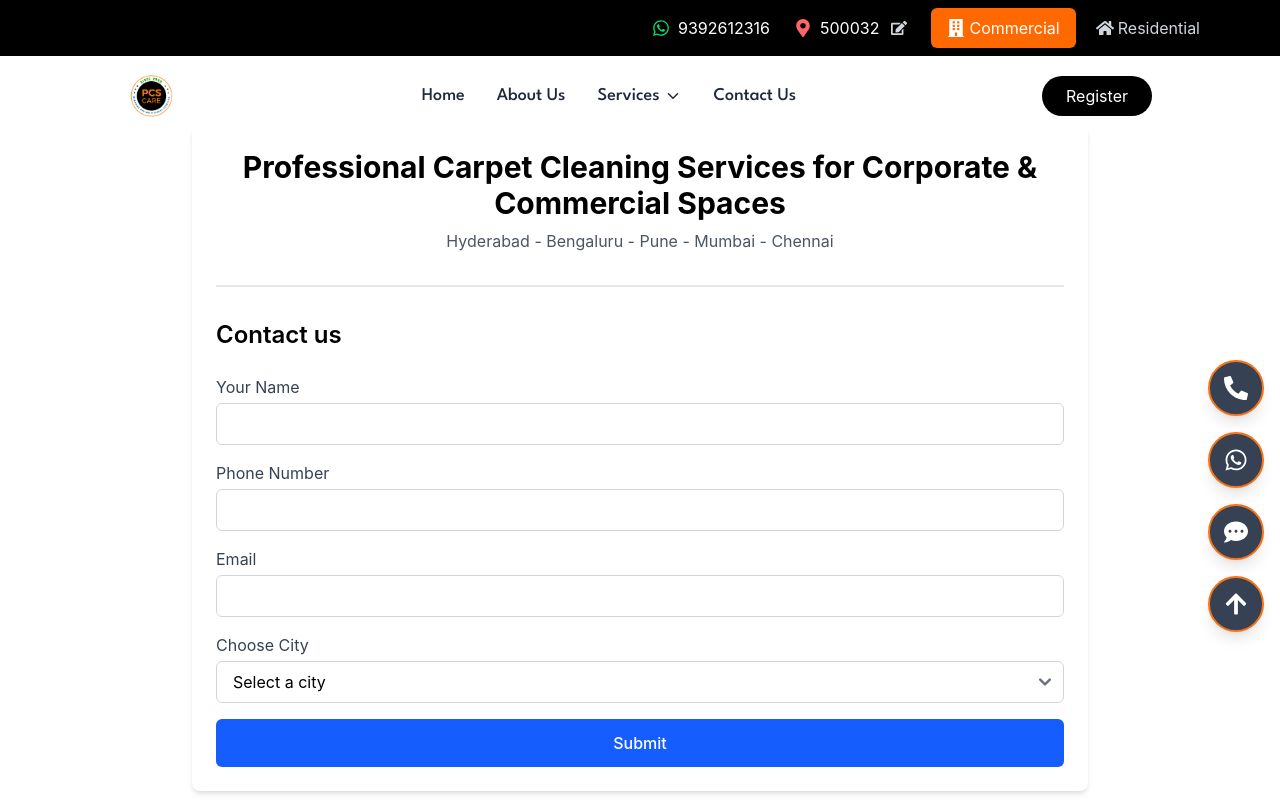
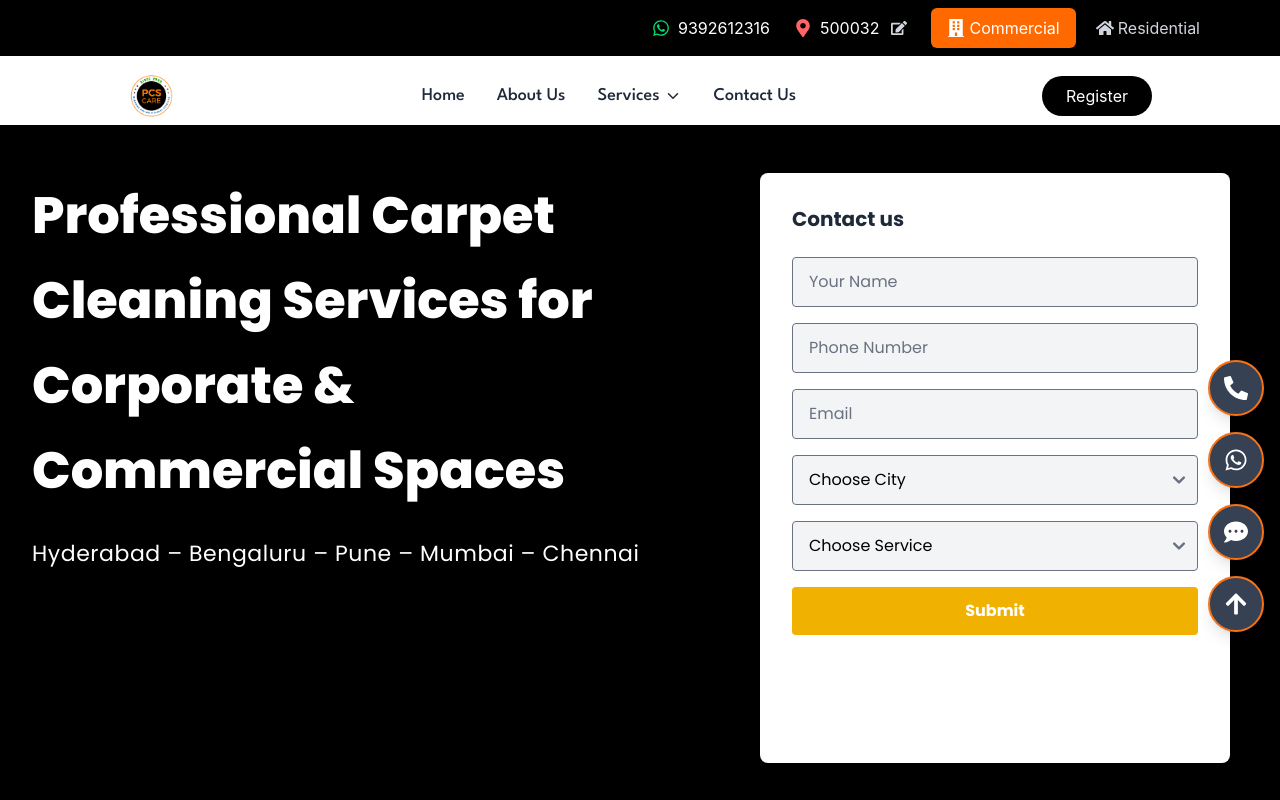
Before and after one commit to rayulu7/PCS-Care, a React (Vite) app in the folder rayulu/: page /Corporate-services/carpet-cleaning in a window 1280 px wide. Shown: the top 800 px of the page. Built offline with nearby package versions, Linux system fonts and the light colour scheme.

Commit message:
corporate carpet section updated

```diff
--- a/rayulu/src/components/CorporateCarpetCleaning/CorporateCarpet.jsx
+++ b/rayulu/src/components/CorporateCarpetCleaning/CorporateCarpet.jsx
@@ -8,6 +8,7 @@ import CorporateCarpetCleaningTypes from './CorporateCarpet2';
 import CorporateCarpetExpectSection from './CorporateCarpetExpectation';
 import ChooseUs from '../Form/ChooseUs';
 import CorporateCarpetQuestions from './CorporateCarpetQuestions';
+import CorporateCarpetForm from './CorporateCarpetForm';
 
 
 
@@ -22,7 +23,7 @@ const CorporateCarpetCleaningService = () => {
 
   return (
     <div>
-        <ContactForm />
+        <CorporateCarpetForm />
     <div className="min-h-screen bg-gray-50 font-poppins">
       <div className="max-w-6xl mx-auto p-8">
 
--- a/rayulu/src/components/CorporateCarpetCleaning/CorporateCarpet2.jsx
+++ b/rayulu/src/components/CorporateCarpetCleaning/CorporateCarpet2.jsx
@@ -3,6 +3,7 @@ import React from 'react';
 
 import CorporateCities from './CorporateCities.jsx'
 import CorporateCarpetAreasSection from './CorporateCarpetArea.jsx';
+import CorporateAreasSection from './CorporateAreas.jsx';
 
 const CorporateCarpetCleaningTypes = () => {
   const services = [
@@ -105,7 +106,7 @@ const CorporateCarpetCleaningTypes = () => {
       </div>
     </div>
     <CorporateCities />
-    <CorporateCarpetAreasSection />
+    <CorporateAreasSection />
    </>
   );
 };
--- /dev/null
+++ b/rayulu/src/components/CorporateCarpetCleaning/CorporateCarpetForm.jsx
@@ -0,0 +1,152 @@
+import React, { useState } from "react";
+
+const cities = [
+  "Hyderabad",
+  "Bengaluru",
+  "Pune",
+  "Mumbai",
+  "Chennai"
+];
+
+const services = [
+  "Carpet Cleaning",
+  "Marble Polishing",
+  "Sofa Cleaning",
+  "Deep Cleaning",
+  "Chair Cleaning",
+  "Pest Control",
+  "Workstation panels/Rollers/Blinds Cleaning"
+];
+
+export default function CorporateCarpetForm() {
+  const [form, setForm] = useState({
+    name: "",
+    phone: "",
+    email: "",
+    city: "",
+    service: ""
+  });
+
+  const handleChange = (e) => {
+    setForm({
+      ...form,
+      [e.target.name]: e.target.value
+    });
+  };
+
+  const handleSubmit = (e) => {
+    e.preventDefault();
+    alert("Form Submitted:\n" + JSON.stringify(form, null, 2));
+  };
+
+  return (
+    <div className="bg-black py-12 px-4 font-poppins">
+      <div className="max-w-7xl mx-auto flex flex-col md:flex-row items-start">
+
+        <div className="md:w-7/12 text-center md:text-left px-4">
+          <h1
+            className="
+              text-[51px]
+              font-extrabold
+              text-white
+              leading-[85px]
+              mt-4 md:mt-0
+            "
+          >
+            Professional Carpet<br />
+            Cleaning Services for <br/>
+            Corporate & <br />
+            Commercial Spaces
+            {/* &amp; */}
+            <br />
+
+          </h1>
+
+          <h4 className="text-[22px] text-white mt-6 tracking-wide">
+            Hyderabad &ndash; Bengaluru &ndash; Pune &ndash; Mumbai &ndash; Chennai
+          </h4>
+        </div>
+
+
+        <div
+          className="
+            mt-8 md:mt-0
+            md:w-[470px] w-full h-[590px]
+            bg-white rounded-lg shadow-lg
+            p-8 overflow-auto
+            mx-4
+          "
+        >
+          <h2 className="text-xl font-bold mb-6 text-gray-800">Contact us</h2>
+          <form onSubmit={handleSubmit} className="flex flex-col gap-4" autoComplete="off">
+            <input
+              type="text"
+              name="name"
+              required
+              className="border rounded px-4 py-3 focus:outline-none focus:ring-2 focus:ring-yellow-400 bg-gray-100"
+              placeholder="Your Name"
+              value={form.name}
+              onChange={handleChange}
+            />
+            <input
+              type="tel"
+              name="phone"
+              required
+              className="border rounded px-4 py-3 focus:outline-none focus:ring-2 focus:ring-yellow-400 bg-gray-100"
+              placeholder="Phone Number"
+              value={form.phone}
+              onChange={handleChange}
+            />
+            <input
+              type="email"
+              name="email"
+              required
+              className="border rounded px-4 py-3 focus:outline-none focus:ring-2 focus:ring-yellow-400 bg-gray-100"
+              placeholder="Email"
+              value={form.email}
+              onChange={handleChange}
+            />
+            <select
+              name="city"
+              required
+              className="border rounded px-4 py-3 focus:outline-none focus:ring-2 focus:ring-yellow-400 bg-gray-100"
+              value={form.city}
+              onChange={handleChange}
+            >
+              <option value="">Choose City</option>
+              {cities.map((city) => (
+                <option key={city} value={city}>{city}</option>
+              ))}
+            </select>
+            <select
+              name="service"
+              required
+              className="border rounded px-4 py-3 focus:outline-none focus:ring-2 focus:ring-yellow-400 bg-gray-100"
+              value={form.service}
+              onChange={handleChange}
+            >
+              <option value="">Choose Service</option>
+              {services.map((svc) => (
+                <option key={svc} value={svc}>{svc}</option>
+              ))}
+            </select>
+            <button
+              type="submit"
+              className="
+                bg-yellow-500
+                text-white
+                font-bold
+                py-3
+                rounded
+                hover:bg-yellow-600
+                transition
+              "
+            >
+              Submit
+            </button>
+          </form>
+        </div>
+      </div>
+    </div>
+  );
+}
--- a/rayulu/src/components/CorporateCarpetCleaning/CorporateCarpetProcess.jsx
+++ b/rayulu/src/components/CorporateCarpetCleaning/CorporateCarpetProcess.jsx
@@ -2,120 +2,55 @@ import React from 'react';
 
 const CorporateProcessSection = () => {
   const steps = [
-    {
-      number: 1,
-      title: "Prior Site Inspection",
-      description: "Thorough assessment of carpet condition, stains, and fabric type to determine the best cleaning approach.",
-    },
-    {
-      number: 2,
-      title: "Prespray for removal of loose dust",
-      description: "Application of specialized pre-treatment solution to loosen embedded dirt and prepare fibers for deep cleaning.",
-    },
-    {
-      number: 3,
-      title: "Stain Removal",
-      description: "Targeted treatment of specific stains using professional-grade solutions tailored to different stain types.",
-    },
-    {
-      number: 4,
-      title: "Application of encapsulating/shampooing chemical and agitation",
-      description: "Deep cleaning process using advanced encapsulation technology with mechanical agitation for maximum soil removal.",
-    },
-    {
-      number: 5,
-      title: "Deep vacuuming to remove encapsulated dust particles",
-      description: "High-powered extraction to remove all loosened dirt, chemicals, and moisture, leaving carpets fresh and clean.",
-    }
+    { number: 1, title: "Prior Site Inspection" },
+    { number: 2, title: "Prespray for removal of loose dust" },
+    { number: 3, title: "Stain Removal" },
+    { number: 4, title: "Application of encapsulating/shampooing chemical and agitation" },
+    { number: 5, title: "Deep vacuuming to remove encapsulated dust particles" }
   ];
 
   return (
     <section className="py-20 bg-white">
       <div className="max-w-7xl mx-auto px-4 sm:px-6 lg:px-8">
-
         <div className="text-center mb-16">
-          <h2 className="font-bold text-gray-900 mb-6" style={{ fontFamily: '"Poppins", sans-serif', fontSize: '37px', lineHeight: '1.2' }}>
+          <h2
+            className="font-bold text-gray-900 mb-6"
+            style={{ fontFamily: '"Poppins", sans-serif', fontSize: '37px', lineHeight: '1.2' }}
+          >
             Our Professional Carpet Cleaning Services
             <span className="block mt-2 text-gray-900">Process</span>
           </h2>
         </div>
 
-
         <div className="space-y-12">
-
           <div className="grid grid-cols-1 md:grid-cols-3 gap-8">
-            {steps.slice(0, 3).map((step, index) => {
-              return (
-                <div
-                  key={step.number}
-                  className="relative"
-                >
-
-                  <div className="bg-white rounded-2xl shadow-lg p-6 border border-gray-100 h-full flex flex-col">
-
-
-                    <div className="flex justify-center mb-6">
-                      <div className="w-16 h-16 bg-gray-100 rounded-full flex items-center justify-center">
-
-                      </div>
-                    </div>
-
-
-                    <h3 className="text-base font-semibold text-gray-900 text-center mb-3">
-                      Step {step.number}
-                    </h3>
-
-
-                    <h4 className="text-lg font-bold text-gray-800 text-center mb-4">
-                      {step.title}
-                    </h4>
-
-
-                    <p className="text-sm text-gray-600 text-center leading-relaxed flex-grow">
-                      {step.description}
-                    </p>
-                  </div>
+            {steps.slice(0, 3).map((step) => (
+              <div key={step.number} className="relative">
+                <div className="bg-white rounded-2xl shadow-lg p-6 border border-gray-100 h-full flex flex-col items-center">
+                  <h3 className="text-xl font-extrabold text-orange-500 mb-3">
+                    Step {step.number}
+                  </h3>
+                  <h4 className="text-lg font-bold text-gray-800 text-center">
+                    {step.title}
+                  </h4>
                 </div>
-              );
-            })}
+              </div>
+            ))}
           </div>
 
-
           <div className="grid grid-cols-1 md:grid-cols-2 gap-8 max-w-4xl mx-auto">
-            {steps.slice(3, 5).map((step, index) => {
-              return (
-                <div
-                  key={step.number}
-                  className="relative"
-                >
-
-                  <div className="bg-white rounded-2xl shadow-lg p-6 border border-gray-100 h-full flex flex-col">
-
-
-                    <div className="flex justify-center mb-6">
-                      <div className="w-16 h-16 bg-gray-100 rounded-full flex items-center justify-center">
-
-                      </div>
-                    </div>
-
-
-                    <h3 className="text-base font-semibold text-gray-900 text-center mb-3">
-                      Step {step.number}
-                    </h3>
-
-
-                    <h4 className="text-lg font-bold text-gray-800 text-center mb-4">
-                      {step.title}
-                    </h4>
-
-
-                    <p className="text-sm text-gray-600 text-center leading-relaxed flex-grow">
-                      {step.description}
-                    </p>
-                  </div>
+            {steps.slice(3, 5).map((step) => (
+              <div key={step.number} className="relative">
+                <div className="bg-white rounded-2xl shadow-lg p-6 border border-gray-100 h-full flex flex-col items-center">
+                  <h3 className="text-xl font-extrabold text-orange-500 mb-3">
+                    Step {step.number}
+                  </h3>
+                  <h4 className="text-lg font-bold text-gray-800 text-center">
+                    {step.title}
+                  </h4>
                 </div>
-              );
-            })}
+              </div>
+            ))}
           </div>
         </div>
       </div>
```
